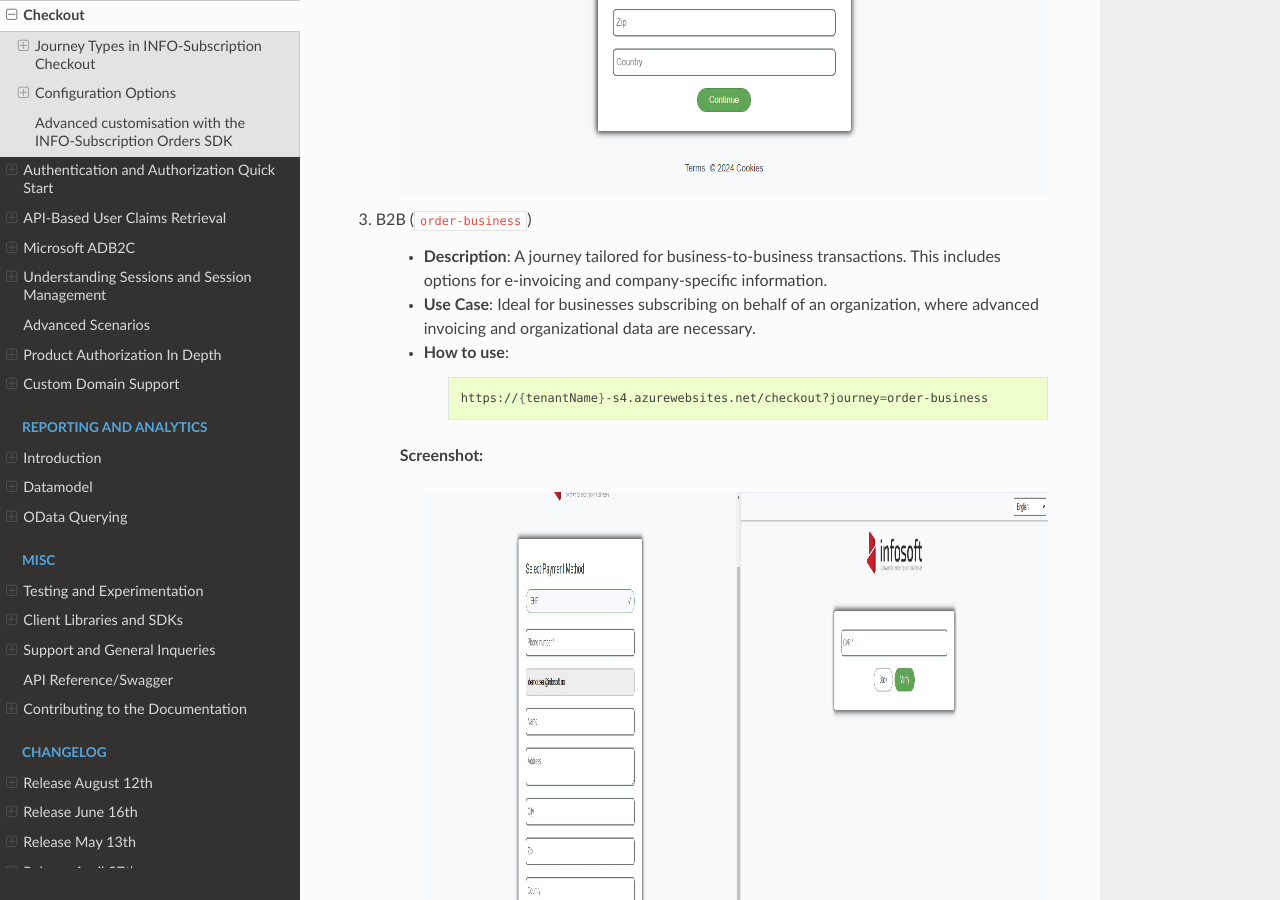
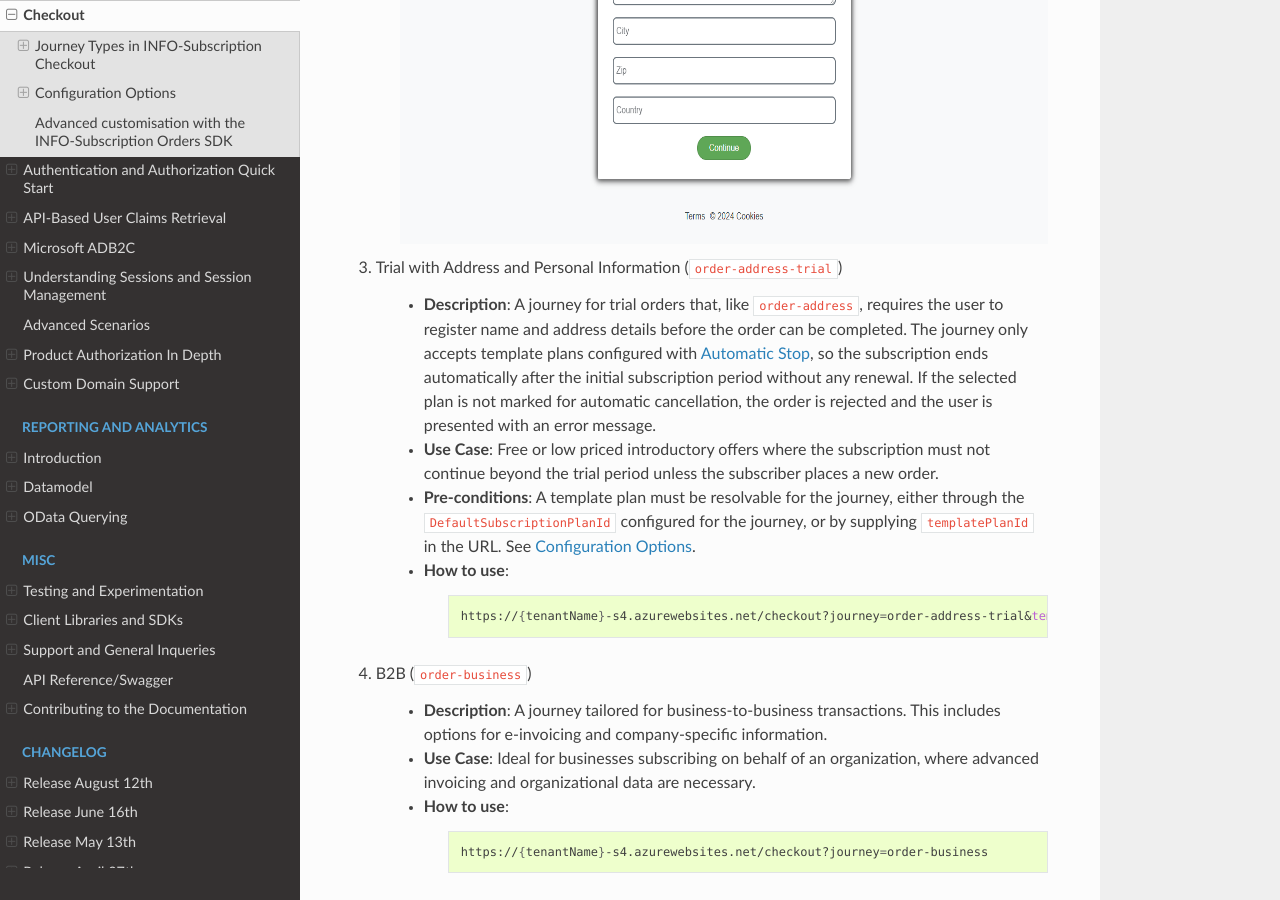
Before and after one commit to infosoftas/info-subscription-doc, a Sphinx documentation site: the page built from source/managed-experience/selfservice/checkout.rst, in a window 1280 px wide and 900 px high, scrolled down 2722 px. Built offline with Sphinx 7.4.7 and the Read the Docs theme 3.1.0, drawn with Linux system fonts in a browser that asks for light colours; formulas are drawn with MathJax 3; some of the changed text lies outside the part shown.

Commit message:
Add trial order journey with address collection to checkout documentation

```diff
--- a/source/managed-experience/selfservice/checkout.rst
+++ b/source/managed-experience/selfservice/checkout.rst
@@ -11,6 +11,7 @@ Key features include:
 * **Comprehensive Purchase Journeys**: Prebuilt workflows for:
     * Simple, low-friction orders for digital/non-physical services.
     * Orders requiring customer details (e.g., name, phone, and address).
+    * Trial orders that end automatically after the initial subscription period.
     * **B2B orders**, including advanced invoicing options.
 * **Payment Options**: Built-in support for payment methods such as Vipps, MobilePay, CreditCard, EHF, OIO, Email invoicing as well as traditional invoicing.
 
@@ -33,6 +34,7 @@ The following as quick list of the journeys, details are available in the follow
 
 * Order
 * Order with Address and Personal Information
+* Trial with Address and Personal Information
 * B2B
 
 #. Order (``order``)
@@ -69,6 +71,19 @@ The following as quick list of the journeys, details are available in the follow
         :alt: Personal Info and Address order journey interface
         :scale: 60%
 
+#. Trial with Address and Personal Information (``order-address-trial``)
+
+    * **Description**: A journey for trial orders that, like ``order-address``, requires the user to register name and address details before the order can be completed.
+      The journey only accepts template plans configured with :ref:`Automatic Stop <plans>`, so the subscription ends automatically after the initial subscription period without any renewal.
+      If the selected plan is not marked for automatic cancellation, the order is rejected and the user is presented with an error message.
+    * **Use Case**: Free or low priced introductory offers where the subscription must not continue beyond the trial period unless the subscriber places a new order.
+    * **Pre-conditions**: A template plan must be resolvable for the journey, either through the ``DefaultSubscriptionPlanId`` configured for the journey, or by supplying ``templatePlanId`` in the URL. See :ref:`checkout-configuration`.
+    * **How to use**:
+
+        .. code-block:: bash
+
+            https://{tenantName}-s4.azurewebsites.net/checkout?journey=order-address-trial&templatePlanId=1234567
+
 #. B2B (``order-business``)
 
     * **Description**: A journey tailored for business-to-business transactions. This includes options for e-invoicing and company-specific information.
@@ -89,6 +104,8 @@ The following as quick list of the journeys, details are available in the follow
 The journey parameter ensures the correct workflow is invoked, streamlining the process to match the needs of your specific subscription model.
 
 By specifying the journey type, you can provide users with a customized and optimized checkout experience that aligns with their unique requirements.
+
+.. _checkout-configuration:
 
 Configuration Options
 ---------------------
```
